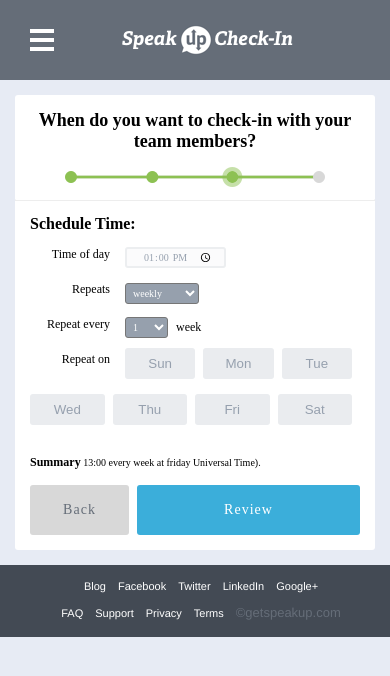
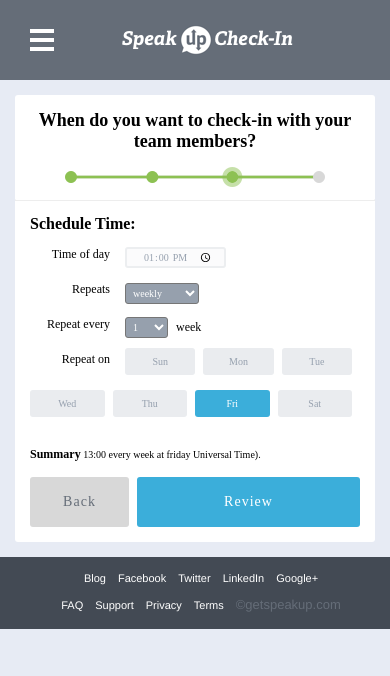
Before and after one commit to CarlPetterS/slackbot, a React (Create React App) app: page /onboard in a window 390 px wide. Shown: the top 676 px of the page. Built offline with nearby package versions, Linux system fonts and the light colour scheme; what react-tap-event-plugin would draw is missing.

Commit message:
Schedule mobile buttons added and implemented

```diff
--- a/src/components/schedule-time.js
+++ b/src/components/schedule-time.js
@@ -52,9 +52,11 @@ export const ScheduleTimeDummy = ({
         <input type="checkbox" checked={schedule.repeat_on.tue} value={schedule.repeat_on.tue} onChange={() => toggleDayRepeat('tue')}/>T
         </div>
         <div className="schedule__weekdays--buttons">
-            <button>Sun</button>
-            <button>Mon</button>
-            <button>Tue</button>
+            <a className={schedule.repeat_on['sun'] ? 'weekday button-next': 'weekday'} onClick={() => toggleDayRepeat('sun')}>Sun</a>
+            <a className={schedule.repeat_on['mon'] ? 'weekday button-next': 'weekday'} onClick={() => toggleDayRepeat('mon')}
+            >Mon</a>
+            <a className={schedule.repeat_on['tue'] ? 'weekday button-next': 'weekday'} onClick={() => toggleDayRepeat('tue')}
+            >Tue</a>
         </div>
         </div>
         <div className="schedule__weekdays">
@@ -64,10 +66,14 @@ export const ScheduleTimeDummy = ({
         <input type="checkbox" checked={schedule.repeat_on.sat} value={schedule.repeat_on.sat} onChange={() => toggleDayRepeat('sat')}/>S
         </div>
         <div className="schedule__weekdays--buttons">
-            <button>Wed</button>
-            <button>Thu</button>
-            <button>Fri</button>
-            <button>Sat</button>
+            <a className={schedule.repeat_on['wed'] ? 'weekday button-next': 'weekday'} onClick={() => toggleDayRepeat('wed')}
+            >Wed</a>
+            <a className={schedule.repeat_on['thu'] ? 'weekday button-next': 'weekday'} onClick={() => toggleDayRepeat('thu')}
+            >Thu</a>
+            <a className={schedule.repeat_on['fri'] ? 'weekday button-next': 'weekday'} onClick={() => toggleDayRepeat('fri')}
+            >Fri</a>
+            <a className={schedule.repeat_on['sat'] ? 'weekday button-next': 'weekday'} onClick={() => toggleDayRepeat('sat')}
+            >Sat</a>
         </div>
         <h4 className="schedule__summary"><strong>Summary</strong>  {' ' + schedule.time + ' '}
             every {schedule.repeats.substring(0,schedule.repeats.length-2)} at
--- a/src/styles/onboarding-page.css
+++ b/src/styles/onboarding-page.css
@@ -98,43 +98,6 @@ li {
   width: 15px;
   height:15px;
   text-align: center;
-}
-
-.button {
-  display: block;
-  border-radius: 3px;
-  font-size: 14px;
-  margin-top:30px;
-  font-family: Adelle-Sans;
-  font-weight: normal;
-  line-height:20px;
-  padding-bottom:15px;
-  padding-top:15px;
-  text-align:center;
-  letter-spacing: 1px;
-}
-
-.button-next {
-  background: #3BAEDA;
-  color:white;
-}
-
-.button-back {
-  background: #D8D8D8;
-  color: #656D78;
-}
-
-.button-large {
-  display: block;
-}
-
-.button-shared {
-  width:calc(70% - 8px);
-  float:right;
-}
-
-.button-shared-back {
-  width:30%;
 }
 
 .searchbar {
@@ -339,8 +302,11 @@ li {
   display: flex;
   justify-content: space-between;
 }
-.schedule__weekdays--buttons > button {
+.weekday {
   flex:1;
+  font-size:10px;
+  font-family: Adelle-sans;
+  text-align: center;
   background:#EAECEF;
   border: 0;
   border-radius: 3px;
@@ -349,3 +315,40 @@ li {
   padding-bottom:8px;
   margin-right:8px;
 }
+
+.button {
+  display: block;
+  border-radius: 3px;
+  font-size: 14px;
+  margin-top:30px;
+  font-family: Adelle-Sans;
+  font-weight: normal;
+  line-height:20px;
+  padding-bottom:15px;
+  padding-top:15px;
+  text-align:center;
+  letter-spacing: 1px;
+}
+
+.button-next {
+  background: #3BAEDA;
+  color:white;
+}
+
+.button-back {
+  background: #D8D8D8;
+  color: #656D78;
+}
+
+.button-large {
+  display: block;
+}
+
+.button-shared {
+  width:calc(70% - 8px);
+  float:right;
+}
+
+.button-shared-back {
+  width:30%;
+}
```
